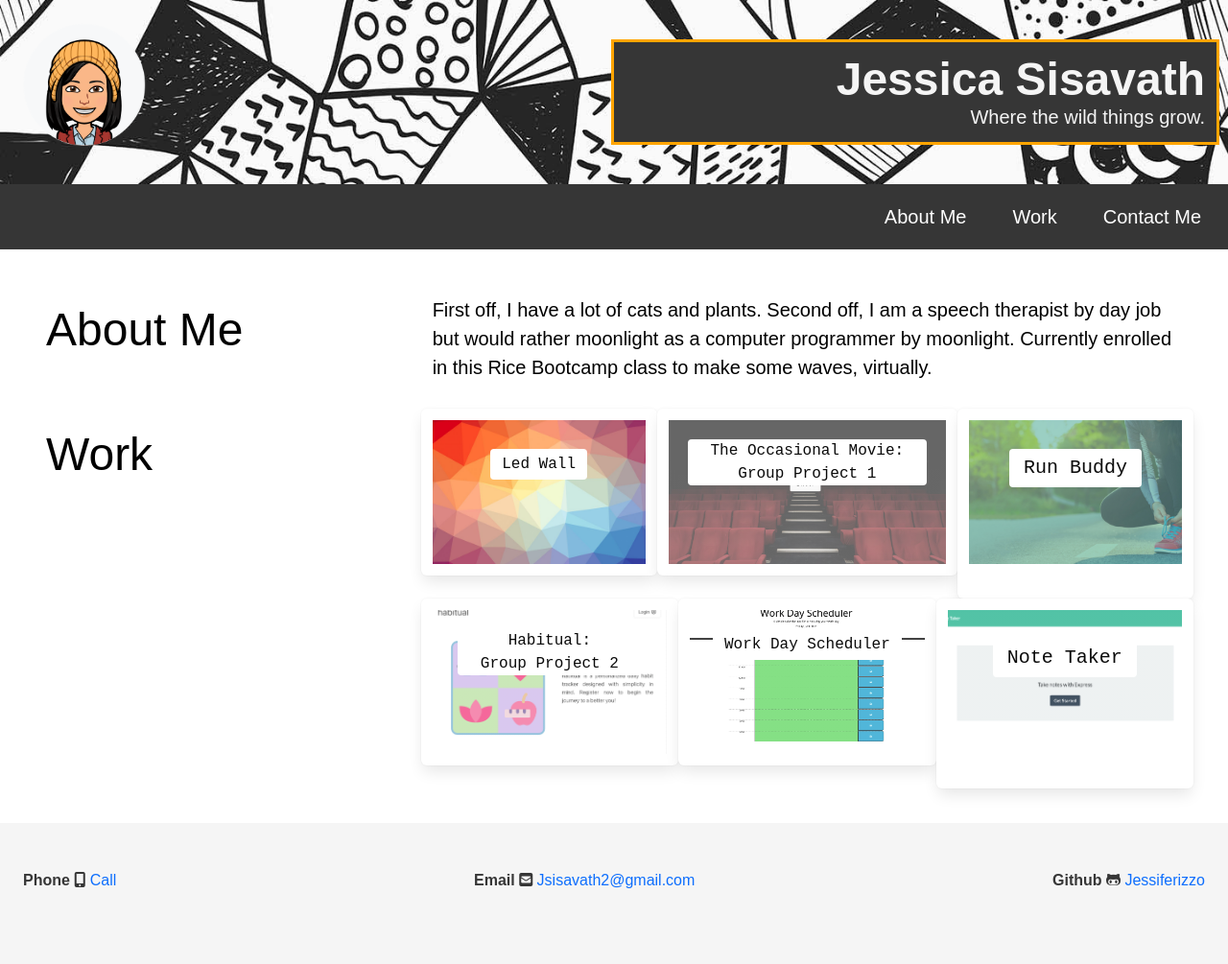
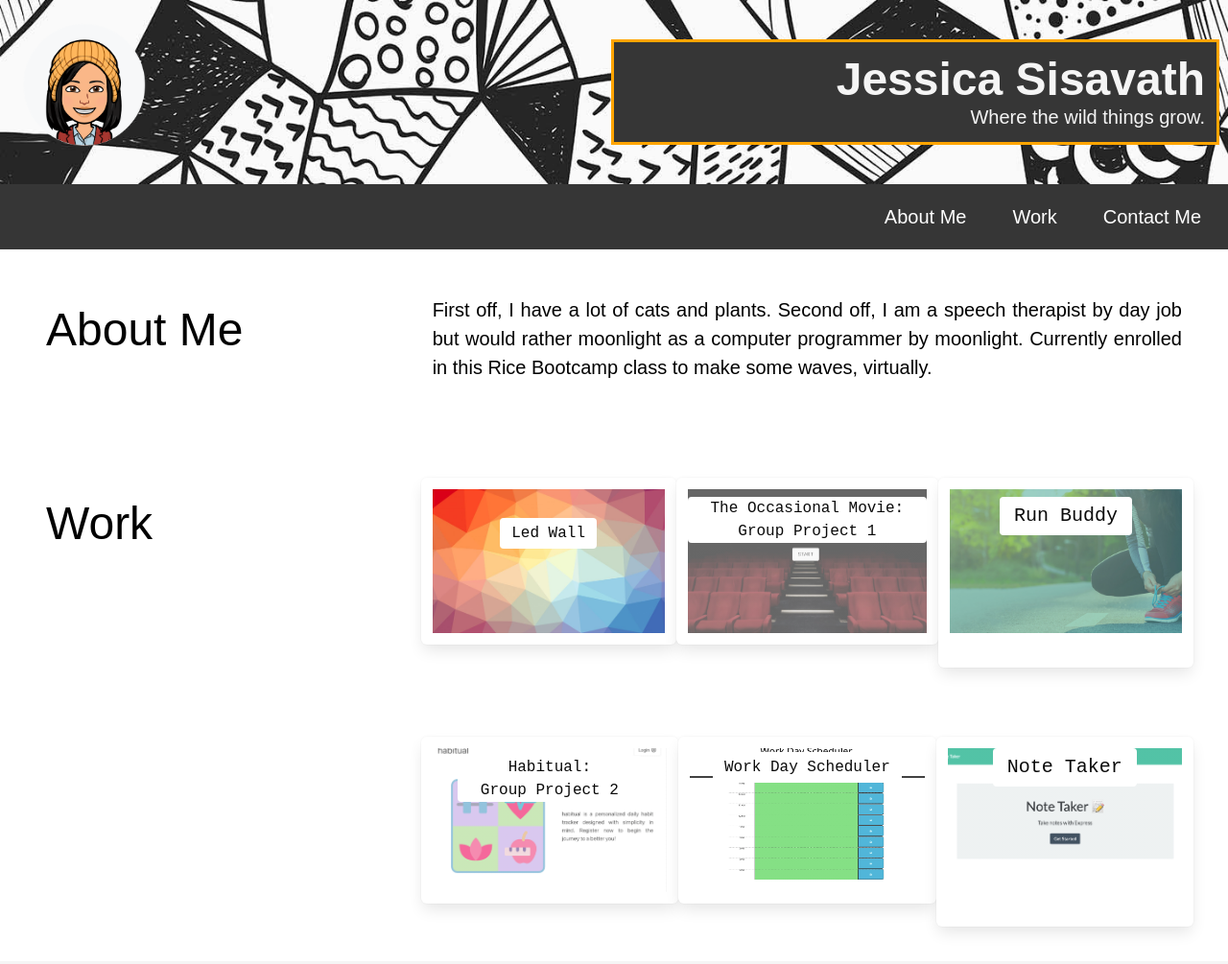
Before and after one commit to Jessiferizzo/Professional-Portfolio, a plain HTML site: page index.html in a window 1280 px wide. Shown: the top 1005 px of the page at 96% size. Drawn offline with nearby package versions, Linux system fonts and the light colour scheme.

Commit message:
edited viewport

```diff
--- a/index.html
+++ b/index.html
@@ -2,8 +2,9 @@
 <html>
 
 <head>
-  <meta charset="utf-8">
-  <meta name="viewport" content="width=device-width, initial-scale=1">
+  <meta charset="UTF-8">
+    <meta http-equiv="X-UA-Compatible" content="IE=edge">
+    <meta name="viewport" content="width=device-width, initial-scale=1.0">
   <title>Jessica Sisavath Portfolio</title>
   <link rel="stylesheet" href="https://cdn.jsdelivr.net/npm/bulma@0.9.4/css/bulma.min.css">
   <link href="https://cdn.jsdelivr.net/npm/bootstrap@5.1.3/dist/css/bootstrap.min.css" rel="stylesheet"
@@ -11,7 +12,6 @@
   <link rel="stylesheet" href="./assets/css/style.css">
   <script src="https://kit.fontawesome.com/b1575a7835.js" crossorigin="anonymous"></script>
 </head>
-
 <body>
   <header>
     <!--hero starts-->
@@ -62,12 +62,14 @@
       <div class="column is-4 is-size-1">
         About Me
       </div>
-      <div class="column is-8 is-size-5">
+      <div class="column is-8 is-size-5 has-text-justified">
         <p>First off, I have a lot of cats and plants. Second off, I am a speech therapist by day job
           but would rather moonlight as a computer programmer by moonlight. Currently enrolled in this Rice Bootcamp
           class to make some waves, virtually.</p>
       </div>
     </div>
+  </section>
+<section class="section">
     <div id="work" div class="columns">
       <div class="column is-4 is-size-1">
         Work
@@ -81,7 +83,7 @@
       <div class="column box">
         <a href="https://rjimeneztech.github.io/MovieFinder/">
           <div class="occasional-movie has-text-black has-text-centered is-size-6 is-family-code">
-            <span class="tag is-white is-medium p-4" style="margin: 20px;">The Occasional Movie:
+            <span class="tag is-white is-medium my-2 p-4">The Occasional Movie:
                <br>Group Project 1</span>
           </div>
         </a>
@@ -89,31 +91,32 @@
       <div class="column box">
         <a href="https://jessiferizzo.github.io/run-buddy/">
           <div class="run-buddy has-text-black has-text-centered is-size-4 is-family-code"><span
-              class="tag is-white is-large" style="margin:30px;">Run Buddy</span>
+              class="tag is-white is-large my-2">Run Buddy</span>
           </div>
         </a>
       </div>
     </div>
-
+  </section>
+<section class="section">
     <div class="columns">
       <div class="column is-4">
       </div>
       <div class="column box">
         <a href="https://habitualtracker.herokuapp.com/">
           <div class="habitual-tracker has-text-black has-text-centered is-size-4 is-family-code"><span
-              class="tag is-white is-medium p-4" style="margin:20px;">Habitual:<br> Group Project 2</span></div>
+              class="tag is-white is-medium p-4 my-2">Habitual:<br> Group Project 2</span></div>
         </a>
       </div>
       <div class="column box">
         <a href="https://jessiferizzo.github.io/Work-Day-Calendar/">
           <div class="work-day has-text-black has-text-centered is-size-4 is-family-code"><span
-              class="tag is-white is-medium" style="margin:20px;">Work Day Scheduler</span></div>
+              class="tag is-white is-medium">Work Day Scheduler</span></div>
         </a>
       </div>
       <div class="column box">
         <a href="https://notetakerexpressjess.herokuapp.com/">
           <div class="note-taker has-text-black has-text-centered is-size-4 is-family-code"><span
-              class="tag is-white is-large" style="margin:30px;">Note Taker</span></div>
+              class="tag is-white is-large">Note Taker</span></div>
         </a>
       </div>
     </div>
@@ -135,5 +138,4 @@
   </footer>
 
 </body>
-
 </html>
```
